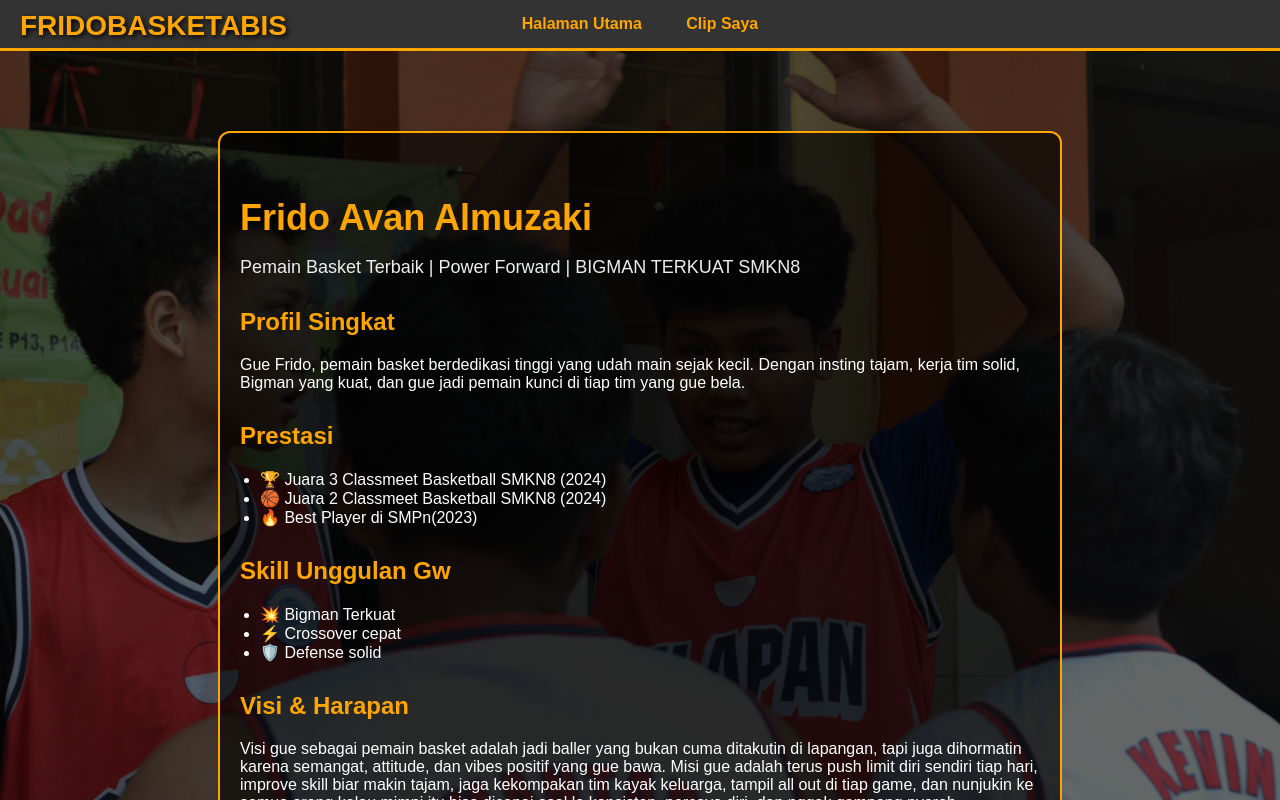
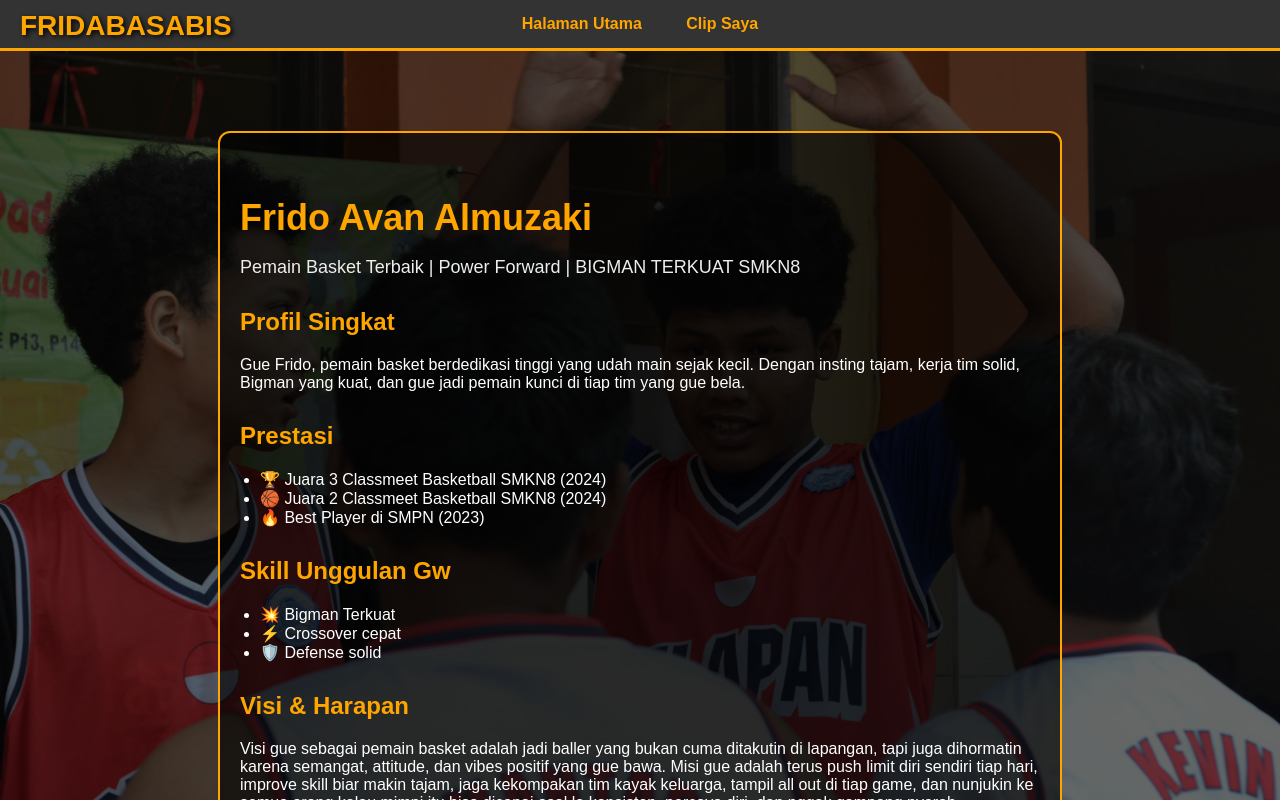
Before and after one commit to Fridoavan/portfoliofrido, a plain HTML site: page index.html in a window 1280 px wide. Shown: the top 800 px of the page. Drawn offline with Linux system fonts and the light colour scheme.

Commit message:
ubah isi dan logo

```diff
--- a/index.html
+++ b/index.html
@@ -19,7 +19,7 @@
 <body>
 
   <!-- LOGO VANZ -->
-  <div class="logo">FRIDOBASKETABIS</div>
+  <div class="logo">FRIDABASABIS</div>
 
   <!-- Navigasi -->
   <nav>
@@ -47,7 +47,7 @@
         <ul>
           <li>🏆 Juara 3 Classmeet Basketball SMKN8 (2024)</li>
           <li>🏀 Juara 2 Classmeet Basketball SMKN8 (2024)</li>
-          <li>🔥  Best Player di SMPn(2023)</li>
+          <li>🔥  Best Player di SMPN (2023)</li>
         </ul>
       </div>
 
```
